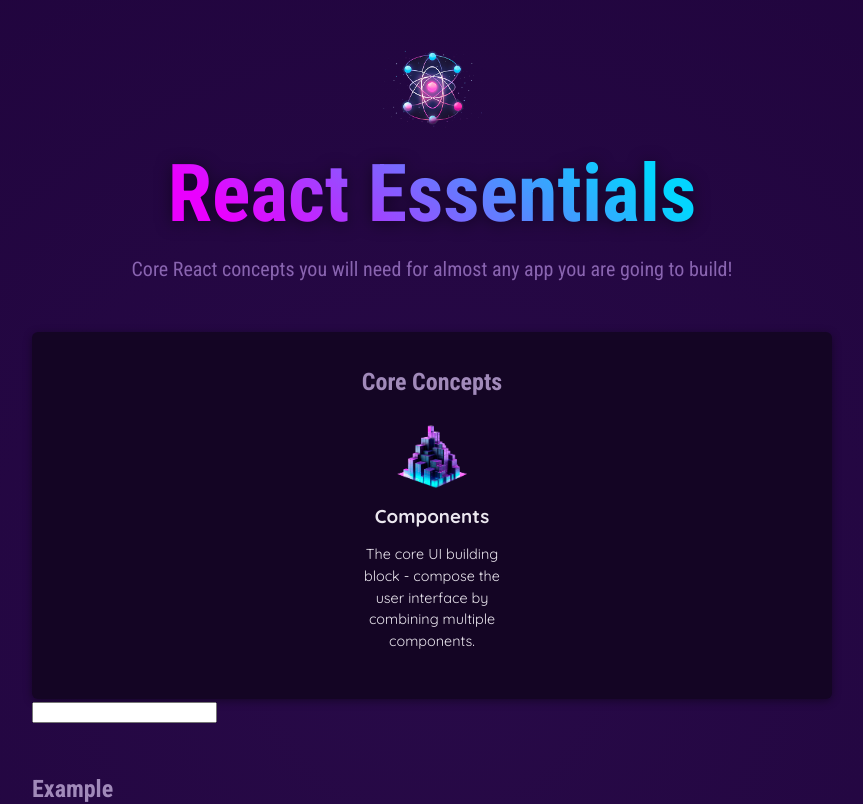
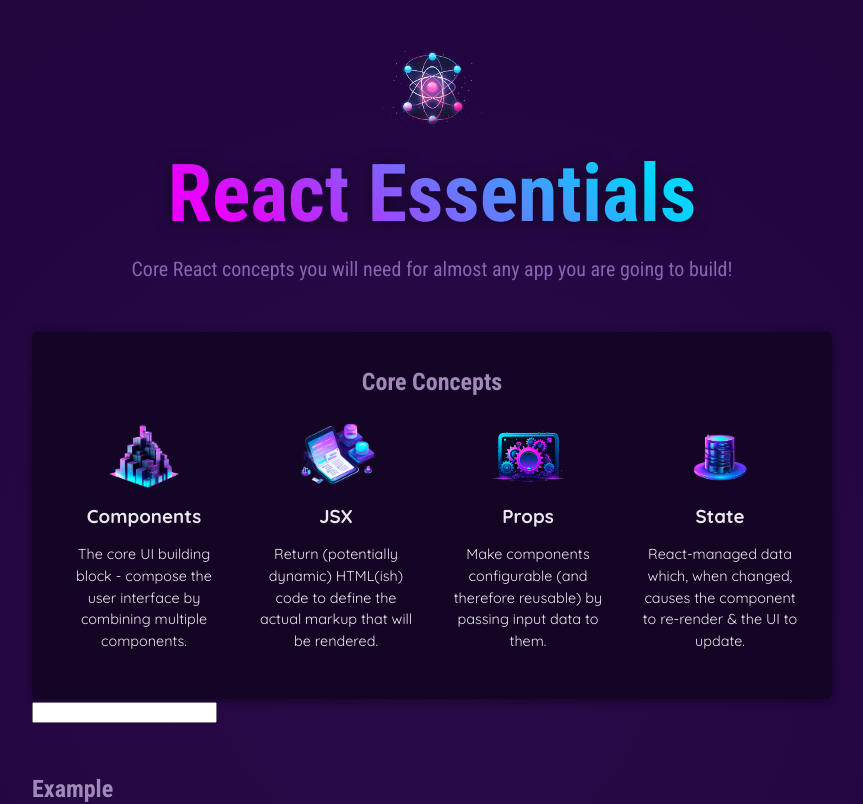
Before and after one commit to JUNGJIYEOB/01-starting-project, a React (Vite) app: page / in a window 1280 px wide. Shown: the top 804 px of the page, without its empty margins (208-1071 px from the left). Built offline with nearby package versions, Linux system fonts and the light colour scheme.

Commit message:
컴포넌트 타입 동적으로 설정

```diff
--- a/src/componets/CoreConcept/Examples.jsx
+++ b/src/componets/CoreConcept/Examples.jsx
@@ -113,7 +113,7 @@
        */}
       <Tabs /**tabConts=>JSX 슬롯 활용법(Wrapper ) : 공통? 작업으로 틀 만들때 필요할 듯?  custom->변수로 관리*/
         buttons={tabConts}
-        buttonContainer='menu'
+        ButtonContainer='menu' /*반드시 대문자로 작성하거나 상수나 변수로 재설정된 속성으로서 대문자로 시작 */
       >
         {tabContents}
       </Tabs>
--- a/src/componets/CoreConcepts.jsx
+++ b/src/componets/CoreConcepts.jsx
@@ -2,9 +2,11 @@
 import CoreConcept from './CoreConcept/CoreConcept';
 
 function CoreConcepts({ inputTitle }) {
-  const ReturnCore = CORE_CONCEPTS.filter((data) =>
-    data.title.includes(inputTitle)
-  );
+  const returnCore = !inputTitle
+    ? CORE_CONCEPTS
+    : CORE_CONCEPTS.filter((data) =>
+        data.title.toUpperCase().includes(inputTitle.toUpperCase())
+      );
 
   return (
     <section id='core-concepts'>
@@ -29,11 +31,10 @@
         {/**1.동적 생성방법
          *  2)spread 연산자 이용
          */}
-        {/*
+
         {returnCore.map((conceptItem) => (
           <CoreConcept key={conceptItem.title} {...conceptItem} />
-        ))} */}
-        <CoreConcept {...ReturnCore[0]} />
+        ))}
       </ul>
     </section>
   );
--- a/src/componets/Tabs.jsx
+++ b/src/componets/Tabs.jsx
@@ -2,7 +2,7 @@
  * 이 컴포넌트의 목적 : 모든 종류의 탭에 적용해 앱의 다양한 위체이 있는 내용을 제어 하기 위함
  * => 재사용이 용이하게끔
  */
-function Tabs({ children, buttons, buttonContainer }) {
+function Tabs({ children, buttons, ButtonContainer }) {
   /**
    *꼭 기억하셔야 할 두 가지는 다음과 같습니다.
     먼저는 이 속성이 반드시
@@ -13,7 +13,10 @@
     상수나 변수로서 재설정된 속성으로서
     대문자로 시작
 
-    2.식별자에는 문자열 이름을 사용하는데
+    2.식별자에는 문자열 이름을
+
+
+
     내장 요소인 menu, ul, 혹 div가 그 예시
     그리고 컴포넌트 함수를 사용해야만
     커스텀 컴포넌트에 적용이 됨
@@ -27,7 +30,6 @@
 
 
    */
-  const ButtonContainer = buttonContainer;
 
   return (
     <>
```
